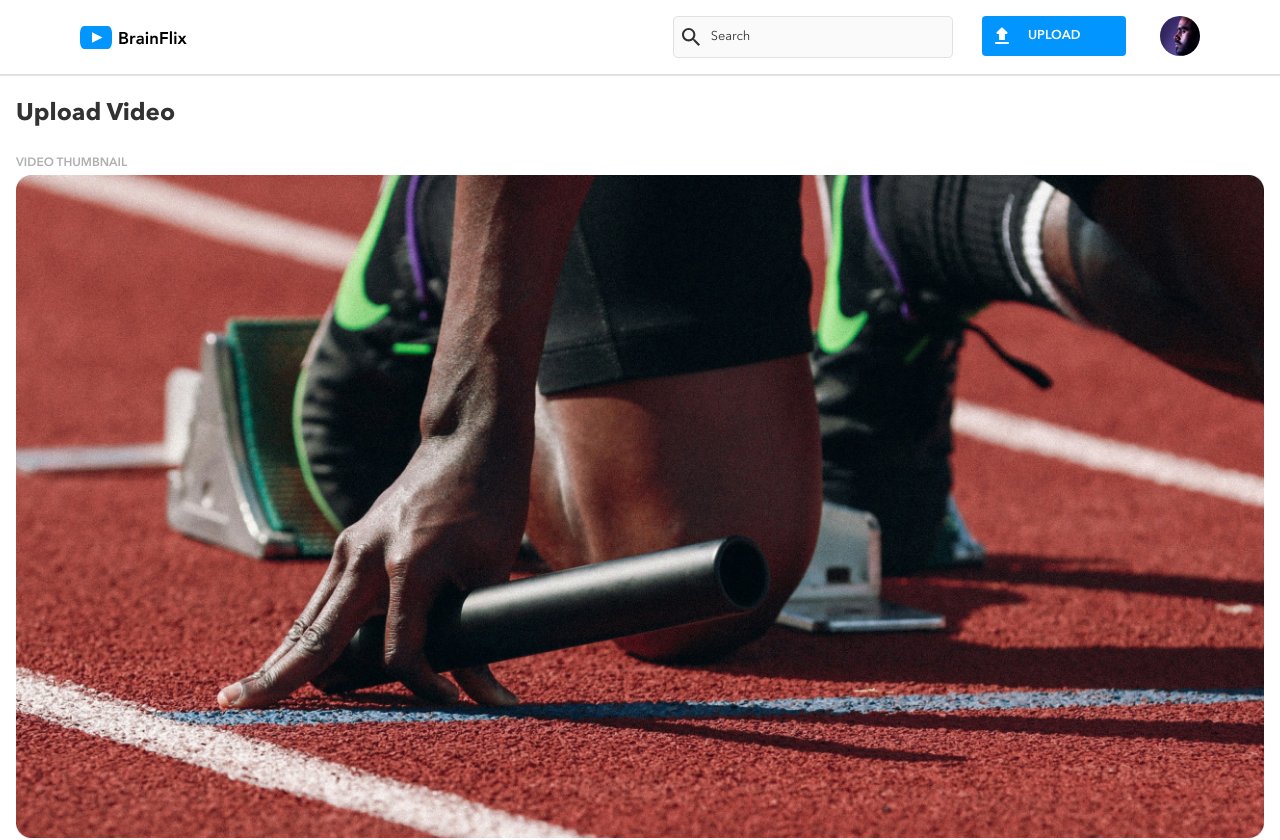
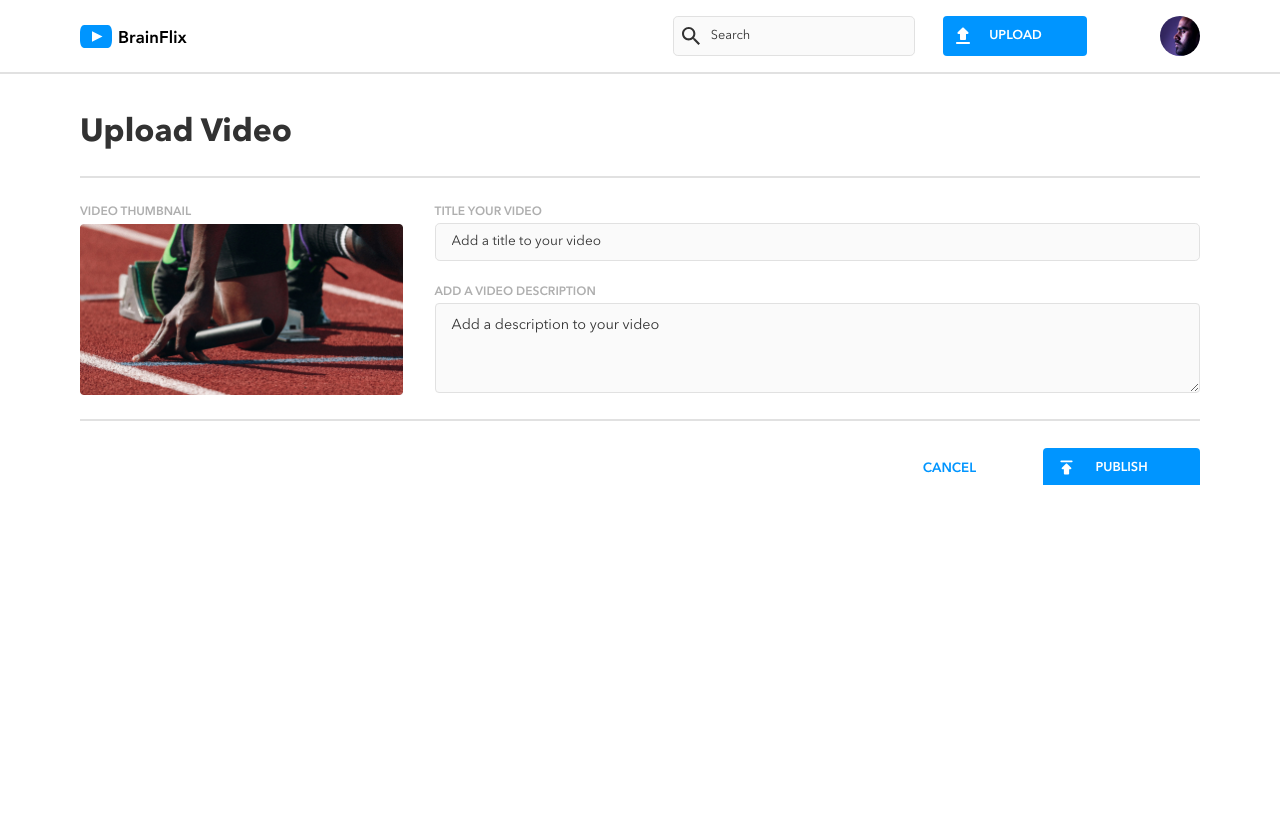
Before and after one commit to Samantha1047/samantha-sun-brainflix, a React (Vite) app: page /upload in a window 1280 px wide. Shown: the top 840 px of the page. After the commit the page ends 800 px from the top, so only its background shows below. Built offline with nearby package versions, Linux system fonts and the light colour scheme.

Commit message:
finish code for upload page design in all sizes

```diff
--- a/src/App.scss
+++ b/src/App.scss
@@ -3,6 +3,7 @@
 @use "./styles/partials/mixins" as *;
 
 * {
+  box-sizing: border-box;
   padding: 0;
   margin: 0;
   font-family: "AvenirNextLTPro";
--- a/src/components/Header/Header.scss
+++ b/src/components/Header/Header.scss
@@ -10,6 +10,7 @@
     padding: $mobile-padding-between-components $tab-padding-before-headlines;
     display: flex;
     align-items: center;
+    justify-content: space-between;
   }
 
   @include desktop {
@@ -45,7 +46,7 @@
       border-radius: 0.3rem;
       padding-left: 2.3rem;
       height: 2.25rem;
-      width: 60%;
+      width: 80%;
       font-size: 0.8rem;
 
       &::placeholder {
--- a/src/components/VideoUpload/VideoUpload.jsx
+++ b/src/components/VideoUpload/VideoUpload.jsx
@@ -1,11 +1,15 @@
 import React from "react";
 import VideoUploadForm from "../VideoUploadForm/VideoUploadForm";
+import DividerNoPadding from "../DividerNoPadding/DividerNoPadding";
 import "./VideoUpload.scss";
 
 const VideoUpload = () => {
   return (
     <div className="video-upload">
       <h1 className="video-upload__title">Upload Video</h1>
+      <div className="divider-without-mobile">
+        <DividerNoPadding />
+      </div>
       <VideoUploadForm />
     </div>
   );
--- a/src/components/VideoUpload/VideoUpload.scss
+++ b/src/components/VideoUpload/VideoUpload.scss
@@ -4,8 +4,30 @@
 .video-upload {
   padding: $mobile-padding-before-headlines $mobile-padding-between-components;
 
+  @include tablet {
+    padding: $mobile-padding-between-components $tab-padding-before-headlines;
+  }
+
+  @include desktop {
+    padding: $mobile-padding-between-components $desktop-padding-width;
+  }
+
   &__title {
     font-size: 1.5rem;
     color: $BrainFlix-Black;
+
+    @include tablet {
+      font-size: 2rem;
+      padding-top: $mobile-padding-before-headlines;
+    }
   }
 }
+
+.divider-without-mobile {
+  display: none;
+
+  @include tablet {
+    display: block;
+    padding-top: $mobile-padding-before-headlines;
+  }
+}
--- a/src/components/VideoUploadForm/VideoUploadForm.jsx
+++ b/src/components/VideoUploadForm/VideoUploadForm.jsx
@@ -2,6 +2,7 @@ import React from "react";
 import { useNavigate } from "react-router-dom";
 import videoThumbnailImg from "../../assets/images/Upload-video-preview.jpg";
 import publishIcon from "../../assets/images/publish.svg";
+import DividerNoPadding from "../DividerNoPadding/DividerNoPadding";
 import "./VideoUploadForm.scss";
 
 const VideoUploadForm = () => {
@@ -16,13 +17,20 @@ const VideoUploadForm = () => {
 
   return (
     <form className="video-upload-form" onSubmit={handleSubmit}>
+      <div className="video-upload-form__desktop-container">
+        <div className="video-upload-form__thembnail-container">
           <label>VIDEO THUMBNAIL</label>
           <img className="video-upload-form__thumbnail-img" src={videoThumbnailImg} alt="video-thumbnail-preview-img" />
+        </div>
         <div className="video-upload-form__input-container">
           <label>TITLE YOUR VIDEO</label>
           <input type="text" name="upload-video-title" placeholder="Add a title to your video" />
           <label>ADD A VIDEO DESCRIPTION</label>
           <textarea name="upload-video-description" placeholder="Add a description to your video" />
+        </div>
+      </div>
+      <div className="divider-without-mobile-style">
+        <DividerNoPadding />
       </div>
       <div className="video-upload-form__button-container">
         <button type="submit" className="video-upload-form__button video-upload-form__button--publish">
--- a/src/components/VideoUploadForm/VideoUploadForm.scss
+++ b/src/components/VideoUploadForm/VideoUploadForm.scss
@@ -5,6 +5,30 @@
   padding: $mobile-padding-before-headlines 0;
   width: 100%;
   overflow: hidden;
+
+  @include tablet {
+    padding: $tab-padding-between-contents 0;
+  }
+
+  @include desktop {
+    padding: 0;
+  }
+
+  &__desktop-container {
+    @include desktop {
+      display: flex;
+      align-items: center;
+    }
+  }
+
+  &__thembnail-container {
+    @include desktop {
+      width: 45%;
+      padding-right: 2rem;
+      padding-bottom: 1.5rem;
+      padding-top: 1.5rem;
+    }
+  }
 
   label {
     font-size: 0.75rem;
@@ -17,6 +41,14 @@
     height: auto;
     display: block;
     padding-top: 0.2rem;
+
+    @include tablet {
+      width: 50%;
+    }
+
+    @include desktop {
+      width: 100%;
+    }
   }
 
   &__input-container {
@@ -28,6 +60,10 @@
     label {
       padding-top: 1rem;
       padding-bottom: 0.3rem;
+
+      @include desktop {
+        padding-top: 1.5rem;
+      }
     }
 
     input {
@@ -36,21 +72,31 @@
       border-radius: 0.3rem;
       padding-left: 0.8rem;
       height: 2.25rem;
-      width: 94%;
+      width: 100%;
       font-size: 0.8rem;
 
       &::placeholder {
         color: $BrainFlix-Black;
       }
 
+      &:focus {
+        outline: none;
+        border: 2px solid $BrainFlix-Blue;
+      }
+
+      &.error {
+        outline: none;
+        border: 1px solid #d22d2d;
+      }
+
       @include tablet {
+        font-size: 0.9rem;
         flex: 1;
-        margin: 0 1.5rem 0 7rem;
-        height: 2.5rem;
+        padding: 0.6rem 0 0.6rem 1rem;
       }
 
       @include desktop {
-        margin: 0 1.8rem 0 29rem;
+        font-size: 0.85rem;
       }
     }
 
@@ -65,11 +111,36 @@
       &::placeholder {
         color: $BrainFlix-Black;
       }
+
+      &:focus {
+        outline: none;
+        border: 2px solid $BrainFlix-Blue;
+      }
+
+      &.error {
+        outline: none;
+        border: 1px solid #d22d2d;
+      }
+
+      @include tablet {
+        height: 10vw;
+        font-size: 0.9rem;
+        padding-left: 1rem;
+      }
+
+      @include desktop {
+        height: 7vw;
+      }
     }
   }
 
   &__button-container {
     position: relative;
+    height: 4rem;
+
+    @include tablet {
+      padding-top: 1rem;
+    }
   }
 
   &__button {
@@ -95,10 +166,14 @@
 
       @include tablet {
         position: absolute;
-        top: 1.3rem;
+        top: 1.65rem;
         right: 0;
         height: 2.5rem;
         width: 25%;
+      }
+
+      @include desktop {
+        width: 14%;
       }
 
       img {
@@ -115,6 +190,29 @@
       background-color: white;
       color: $BrainFlix-Blue;
       font-weight: $font-weight-dami;
+
+      &:hover {
+        cursor: pointer;
+        color: $BrainFlix-DarkBlue;
+      }
+
+      @include tablet {
+        display: flex;
+        justify-content: flex-end;
+        padding-right: 33.4vw;
+      }
+
+      @include desktop {
+        padding-right: 17.5vw;
+      }
     }
   }
 }
+
+.divider-without-mobile-style {
+  display: none;
+
+  @include tablet {
+    display: block;
+  }
+}
--- a/src/pages/UploadPage/UploadPage.jsx
+++ b/src/pages/UploadPage/UploadPage.jsx
@@ -1,7 +1,6 @@
 import React from "react";
 import axios from "axios";
 import { useEffect, useState } from "react";
-import "./UploadPage.scss";
 import Header from "../../components/Header/Header";
 import DividerNoPadding from "../../components/DividerNoPadding/DividerNoPadding";
 import VideoUpload from "../../components/VideoUpload/VideoUpload";
```
Also changed, not shown: src/pages/UploadPage/UploadPage.scss (deleted). Lines whose indentation alone changed are shown as unchanged.
